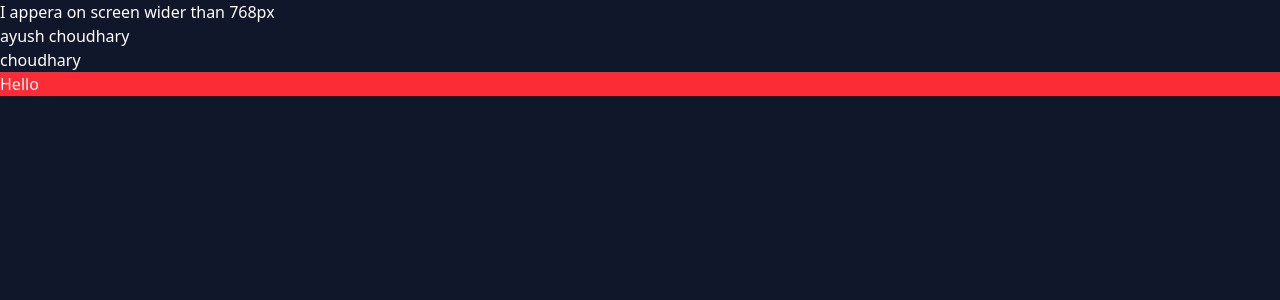
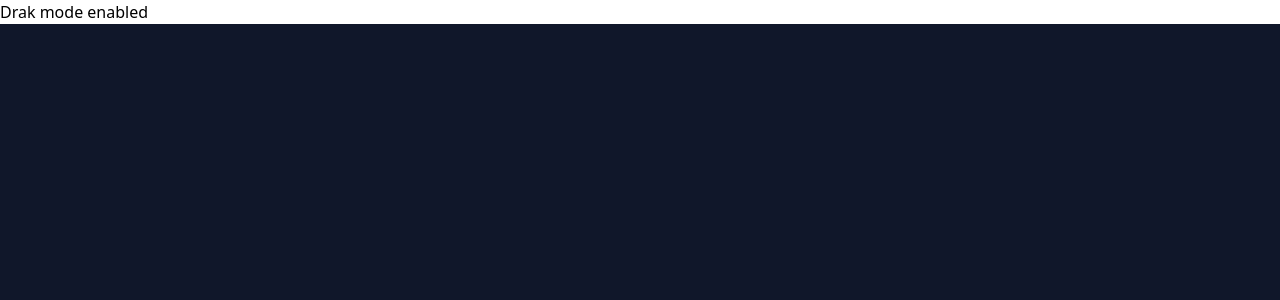
Before and after one commit to ayushchoudhary336/React-p1, a React (Vite) app: page / in a window 1280 px wide. Shown: the top 300 px of the page. Built offline with nearby package versions, Linux system fonts and the light colour scheme.

Commit message:
dark mode in tailwind css

```diff
--- a/src/tailwind css/Tuttorial1.jsx
+++ b/src/tailwind css/Tuttorial1.jsx
@@ -13,20 +13,23 @@ const Tuttorial1 = () => {
     //   <div className="h-16  rounded-full bg-green-500 "></div>
     // </div>
 
-    <div className=" text-white">
-      <p>I appera on screen wider than 768px</p>
-      <div>ayush choudhary</div>
-      <div>choudhary</div>
-      <div
-        className="
-bg-green-500
-sm:bg-blue-500
-md:bg-yellow-500
-lg:bg-red-500
-"
-      >
-        Hello
-      </div>
+    //     <div className=" text-white">
+    //       <p>I appera on screen wider than 768px</p>
+    //       <div>ayush choudhary</div>
+    //       <div>choudhary</div>
+    //       <div
+    //         className="
+    // bg-green-500
+    // sm:bg-blue-500
+    // md:bg-yellow-500
+    // lg:bg-red-500
+    // "
+    //       >
+    //         Hello
+    //       </div>
+    //     </div>
+    <div className="bg-white dark:bg-black text-black dark:text-white">
+      Drak mode enabled
     </div>
   );
 };
```
